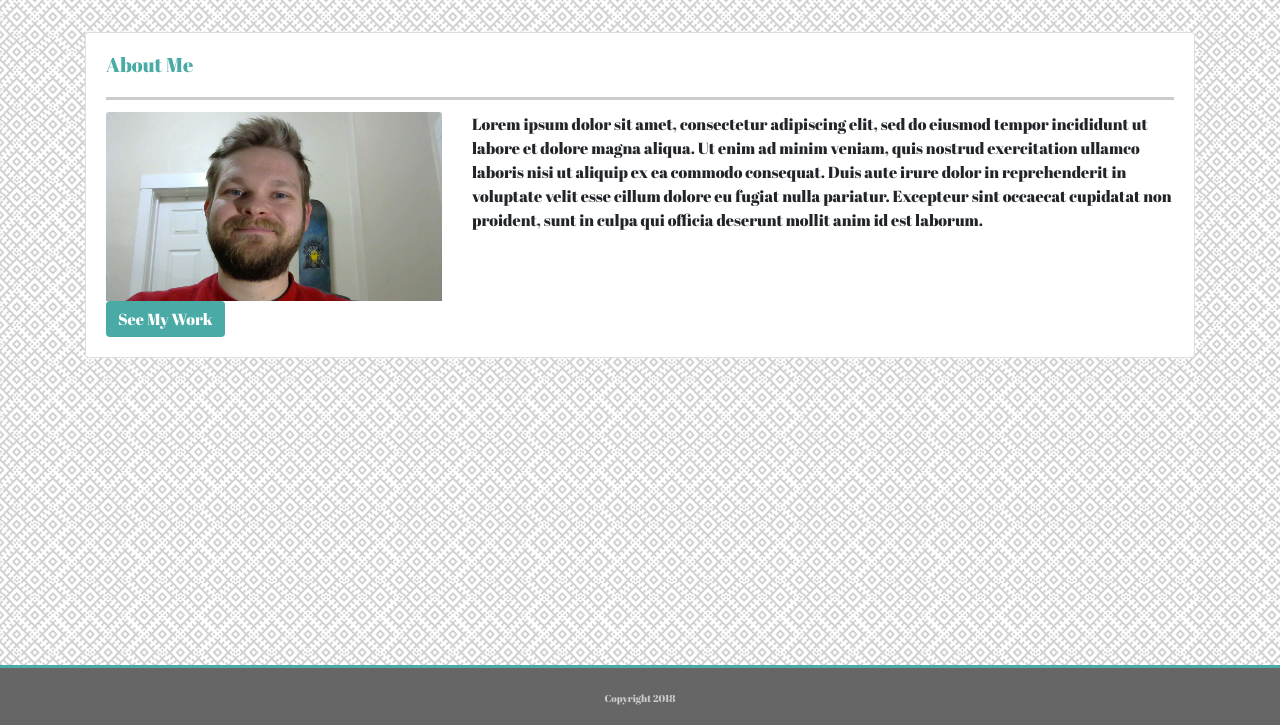
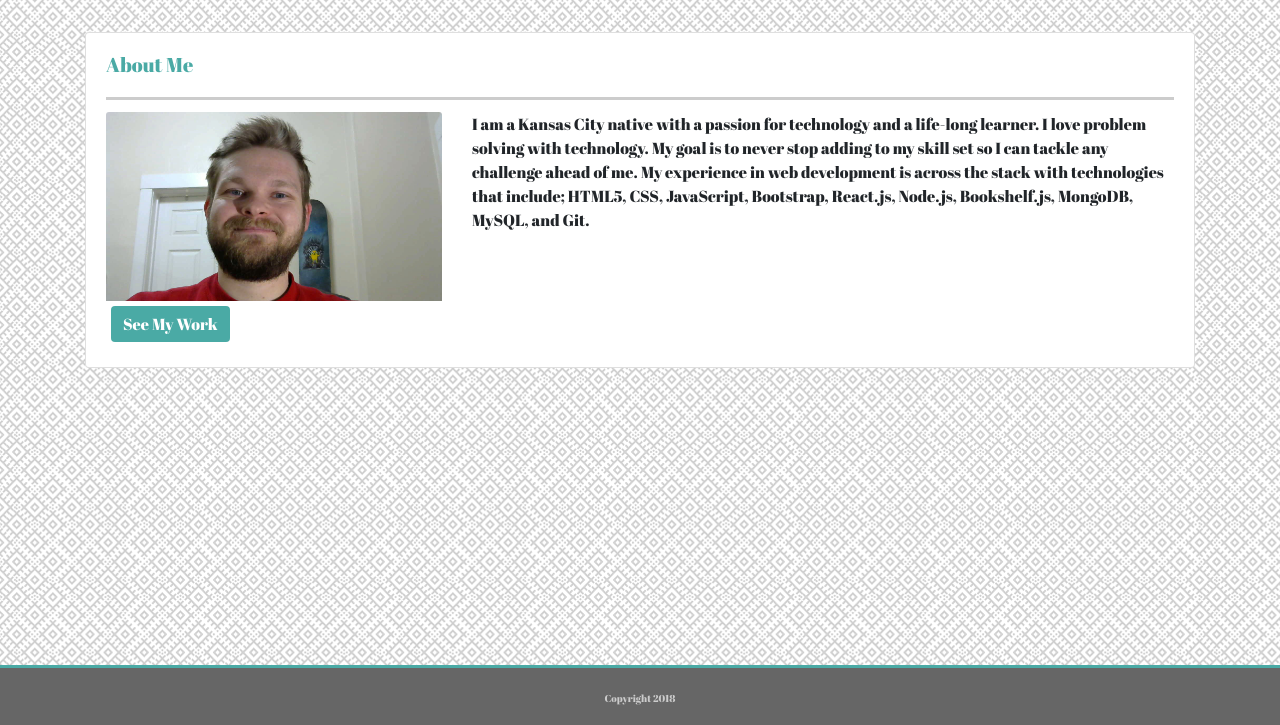
Before and after one commit to NateWolves/Bootstrap-Portfolio, a plain HTML site: page index.html in a window 1280 px wide. Shown: the part 75-800 px from the top of the page. Drawn offline with nearby package versions, Linux system fonts and the light colour scheme.

Commit message:
updated a few pieces and added a description of myself.

```diff
--- a/index.html
+++ b/index.html
@@ -47,10 +47,14 @@
                                 <img src="assets/images/Profile pic placeholder1.jpg" class="card-img-top" class="rounded" id="Profilepic" alt="My profile pic">
                             </div>
                             <div class="col-md-8" class="card-body">
-                               <p>Lorem ipsum dolor sit amet, consectetur adipiscing elit, sed do eiusmod tempor incididunt ut labore et dolore magna aliqua. Ut enim ad minim veniam, quis nostrud exercitation ullamco laboris nisi ut aliquip ex ea commodo consequat. Duis aute irure dolor in reprehenderit in voluptate velit esse cillum dolore eu fugiat nulla pariatur. Excepteur sint occaecat cupidatat non proident, sunt in culpa qui officia deserunt mollit anim id est laborum.</p>
+                               <p>I am a Kansas City native with a passion for technology and a life-long learner.
+
+                                    I love problem solving with technology. My goal is to never stop adding to my skill set so I can tackle any challenge ahead of me.
+
+                                    My experience in web development is across the stack with technologies that include; HTML5, CSS, JavaScript, Bootstrap, React.js, Node.js, Bookshelf.js, MongoDB, MySQL, and Git.</p>
                             </div>
                         </div>
-                          <a href="portfolio.html" class="btn btn-primary">See My Work</a>
+                          <a href="portfolio.html" class="btn btn-primary" style="margin: 5px">See My Work</a>
                     </div>
                 </div>
         </div>
```
Also changed, not shown: contact.html (+2 -2 lines).
